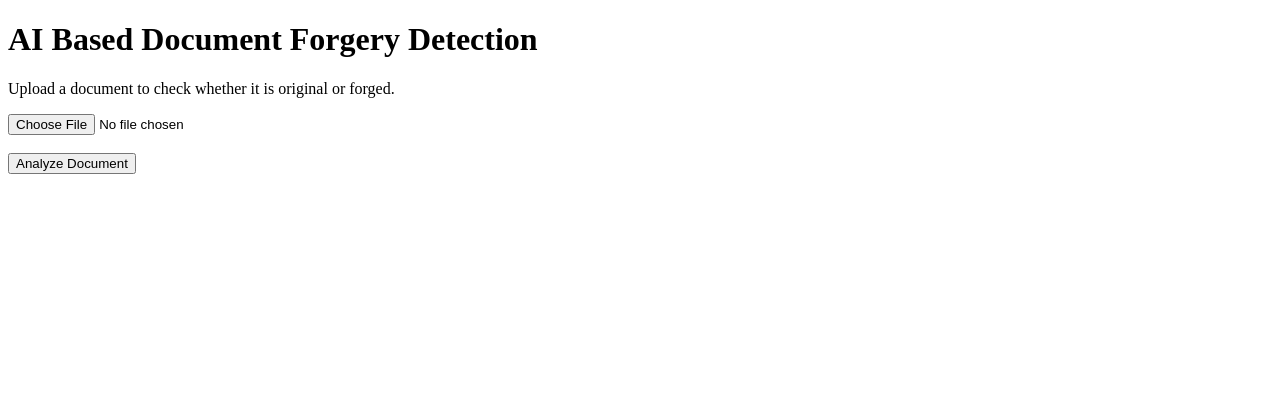
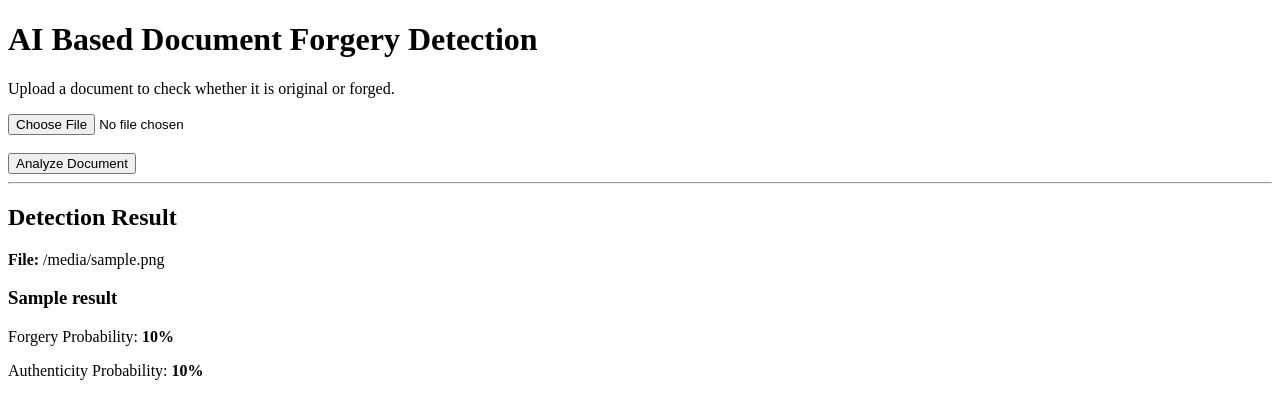
Before and after one commit to pranavi2611/AI-based-document-forgery-detection, a Flask app: template templates/index.html in a window 1280 px wide. Shown: the top 419 px of the page. Run offline with Flask 3, Linux system fonts and the light colour scheme; the template is opened without the code that fills it: most values are stand-ins (such as "Sample title", 1, 10 or a date in 2020).

Commit message:
Updated document forgery detection

```diff
--- a/app.py
+++ b/app.py
@@ -1,10 +1,90 @@
 from flask import Flask, render_template, request
 import os
+from PIL import Image, ImageChops, ImageEnhance
+import fitz
 
 app = Flask(__name__)
 
 UPLOAD_FOLDER = "uploads"
 app.config["UPLOAD_FOLDER"] = UPLOAD_FOLDER
+
+os.makedirs(UPLOAD_FOLDER, exist_ok=True)
+
+
+def calculate_forgery_score(image):
+    """
+    Basic prototype using Error Level Analysis (ELA).
+    This is NOT a trained AI model.
+    """
+
+    image = image.convert("RGB")
+
+    # Save temporary JPEG
+    temp_file = "temp_ela.jpg"
+    image.save(temp_file, "JPEG", quality=90)
+
+    # Open compressed image
+    compressed = Image.open(temp_file)
+
+    # Calculate difference
+    difference = ImageChops.difference(image, compressed)
+
+    # Increase difference visibility
+    enhanced = ImageEnhance.Brightness(difference)
+    enhanced = enhanced.enhance(10)
+
+    # Calculate average difference
+    pixels = list(enhanced.getdata())
+
+    total = 0
+
+    for pixel in pixels:
+        total += sum(pixel) / 3
+
+    average_difference = total / len(pixels)
+
+    # Convert difference into a percentage
+    score = min(average_difference * 2, 100)
+
+    os.remove(temp_file)
+
+    return round(score, 2)
+
+
+def get_image_from_file(file_path):
+    """
+    Convert uploaded image/PDF into an image.
+    """
+
+    extension = os.path.splitext(file_path)[1].lower()
+
+    # Image files
+    if extension in [".jpg", ".jpeg", ".png", ".webp"]:
+        return Image.open(file_path)
+
+    # PDF files
+    elif extension == ".pdf":
+
+        pdf = fitz.open(file_path)
+
+        if len(pdf) == 0:
+            return None
+
+        page = pdf[0]
+
+        pix = page.get_pixmap(matrix=fitz.Matrix(2, 2))
+
+        image = Image.frombytes(
+            "RGB",
+            [pix.width, pix.height],
+            pix.samples
+        )
+
+        pdf.close()
+
+        return image
+
+    return None
 
 
 @app.route("/")
@@ -24,10 +104,37 @@ def analyze():
         return "No document selected"
 
     # Save uploaded document
-    file_path = os.path.join(app.config["UPLOAD_FOLDER"], file.filename)
+    file_path = os.path.join(
+        app.config["UPLOAD_FOLDER"],
+        file.filename
+    )
+
     file.save(file_path)
 
-    return f"Document uploaded successfully: {file.filename}"
+    # Convert document to image
+    image = get_image_from_file(file_path)
+
+    if image is None:
+        return "Unsupported file type"
+
+    # Calculate forgery score
+    forgery_score = calculate_forgery_score(image)
+
+    authenticity_score = round(100 - forgery_score, 2)
+
+    # Decide result
+    if forgery_score >= 50:
+        result = "Potentially Forged"
+    else:
+        result = "Likely Authentic"
+
+    return render_template(
+        "index.html",
+        result=result,
+        forgery_score=forgery_score,
+        authenticity_score=authenticity_score,
+        filename=file.filename
+    )
 
 
 if __name__ == "__main__":
--- a/templates/index.html
+++ b/templates/index.html
@@ -19,6 +19,9 @@
         Upload a document to check whether it is original or forged.
     </p>
 
+
+    <!-- Upload Form -->
+
     <form action="/analyze" method="POST" enctype="multipart/form-data">
 
         <input
@@ -36,6 +39,36 @@
 
     </form>
 
+
+    <!-- Detection Result -->
+
+    {% if result %}
+
+        <hr>
+
+        <h2>Detection Result</h2>
+
+        <p>
+            <strong>File:</strong> {{ filename }}
+        </p>
+
+        <h3>
+            {{ result }}
+        </h3>
+
+        <p>
+            Forgery Probability:
+            <strong>{{ forgery_score }}%</strong>
+        </p>
+
+        <p>
+            Authenticity Probability:
+            <strong>{{ authenticity_score }}%</strong>
+        </p>
+
+    {% endif %}
+
+
 </body>
 
 </html>
```
